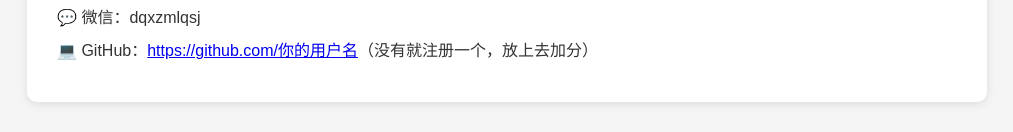
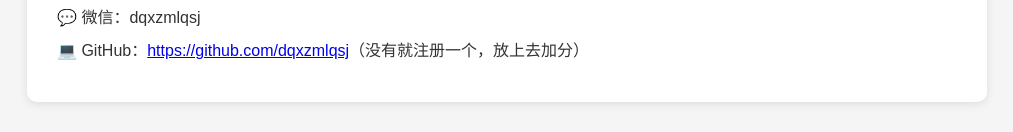
Before and after one commit to dqxzmlqsj/dqxzmlqsj.github.io, a plain HTML site: page index.html in a window 1280 px wide. Shown: the part 1841-1973 px from the top of the page, without its empty margins (133-1146 px from the left). Drawn offline with Linux system fonts and the light colour scheme.

Commit message:
Add files via upload

```diff
--- a/index.html
+++ b/index.html
@@ -220,7 +220,7 @@
             <div class="contact-item">📧 邮箱：15734298188@163.com</div>
             <div class="contact-item">📱 电话：15734298188</div>
             <div class="contact-item">💬 微信：dqxzmlqsj</div>
-            <div class="contact-item">💻 GitHub：<a href="https://github.com/你的用户名" target="_blank">https://github.com/你的用户名</a>（没有就注册一个，放上去加分）</div>
+            <div class="contact-item">💻 GitHub：<a href="https://github.com/dqxzmlqsj" target="_blank">https://github.com/dqxzmlqsj</a>（没有就注册一个，放上去加分）</div>
         </section>
     </div>
 
```
